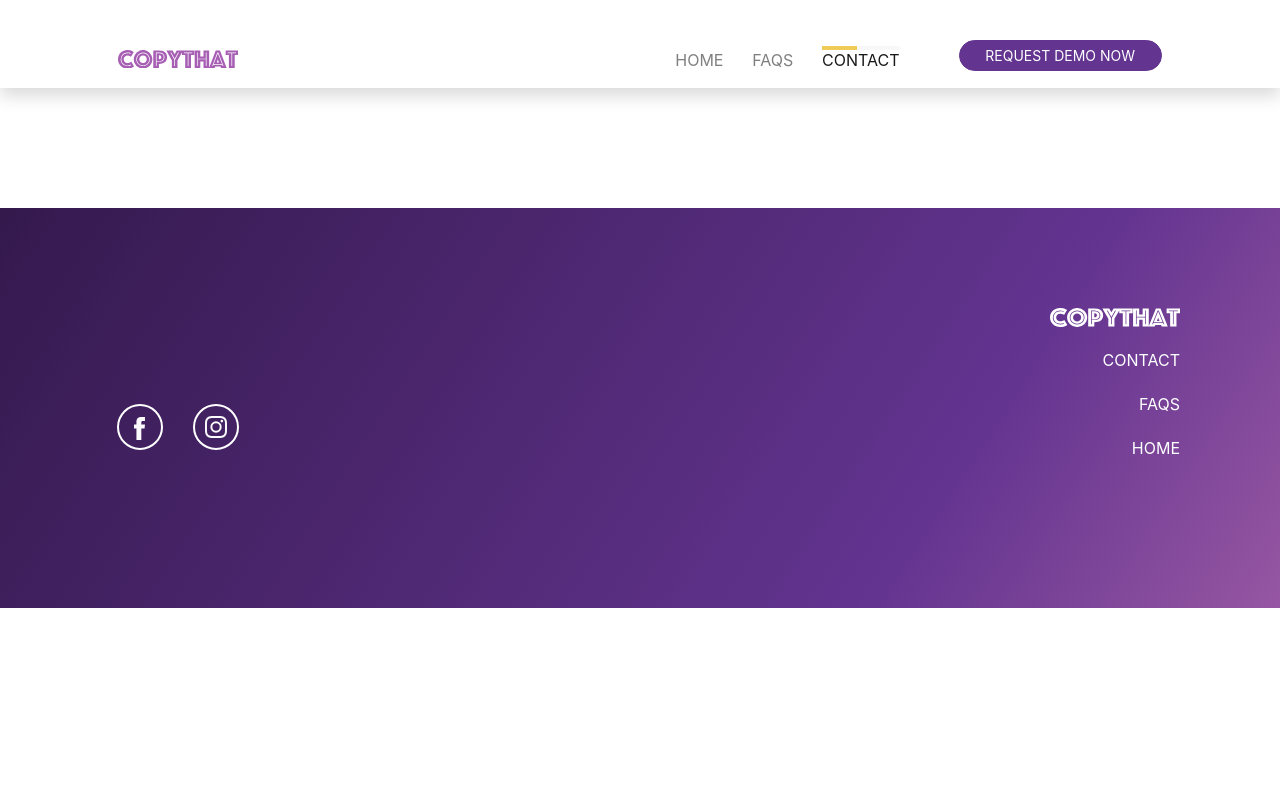
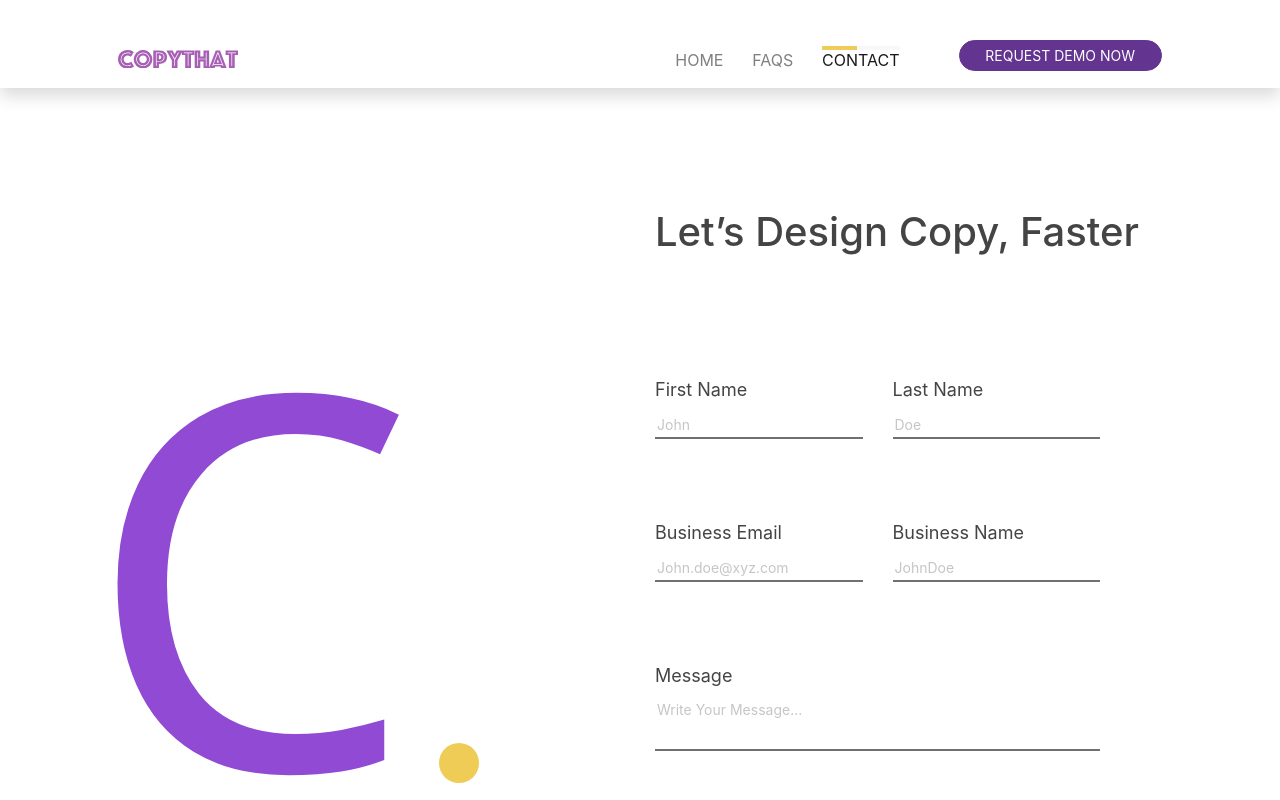
Before and after one commit to yashu2001/Copy_That, a React (Create React App) app: page /contact in a window 1280 px wide. Shown: the top 800 px of the page. Built offline with nearby package versions, Linux system fonts and the light colour scheme.

Commit message:
Form almost ready,need to do state management and add button and auto resize text area

```diff
--- a/src/App.css
+++ b/src/App.css
@@ -3,6 +3,79 @@
   box-sizing: border-box;
   --color-primary: #633490;
   font-family: "geomanist" !important;
+}
+/* Elements custom */
+h1 {
+  font-size: 140px !important;
+  color: #a75fb4 !important;
+}
+h2 {
+  font-size: 70px !important;
+  color: #444445 !important;
+}
+h3 {
+  font-size: 45px !important;
+  color: #c7c5c7 !important;
+}
+h4 {
+  font-size: 40px !important;
+  color: #444445 !important;
+}
+h5 {
+  font-size: 40 !important;
+  text-transform: uppercase;
+  color: #444445 !important;
+}
+h6 {
+  font-size: 22px !important;
+  color: #444445 !important;
+}
+.p1 {
+  font-size: 18px !important;
+  color: #444445 !important;
+}
+.p2 {
+  font-size: 18px !important;
+  color: #707070 !important;
+}
+.p3 {
+  font-size: 18px !important;
+  color: #444445 !important;
+}
+.p4 {
+  font-size: 16px !important;
+  color: #444445 !important;
+}
+label {
+  display: block !important;
+}
+input,textarea {
+  border: none;
+  border-bottom: 2px solid #707070;
+  width: 100% !important;
+}
+textarea{
+  resize: none !important;
+}
+::-webkit-input-placeholder {
+  /* Chrome/Opera/Safari */
+  font-size: 14px;
+  color: #c7c5c7;
+}
+::-moz-placeholder {
+  /* Firefox 19+ */
+  font-size: 14px;
+  color: #c7c5c7;
+}
+:-ms-input-placeholder {
+  /* IE 10+ */
+  font-size: 14px;
+  color: #c7c5c7;
+}
+:-moz-placeholder {
+  /* Firefox 18- */
+  font-size: 14px;
+  color: #c7c5c7;
 }
 /* Importing main font */
 @font-face {
@@ -96,3 +169,10 @@
 .margin-top-56 {
   margin-top: 48px !important;
 }
+.margin-top-80 {
+  margin-top: 80px !important;
+}
+/* Utilities */
+.bold {
+  font-weight: bold;
+}
--- a/src/components/COMMON/Footer.js
+++ b/src/components/COMMON/Footer.js
@@ -21,13 +21,13 @@ export default function Footer() {
             />
           </svg>
           <Link to="/contact">
-            <p class="footer-link">CONTACT</p>
+            <p className="footer-link">CONTACT</p>
           </Link>
           <Link to="/faq">
-            <p class="footer-link">FAQS</p>
+            <p className="footer-link">FAQS</p>
           </Link>
           <Link to="/">
-            <p class="footer-link">HOME</p>
+            <p className="footer-link">HOME</p>
           </Link>
         </Col>
         <Col xs={{ span: 6 }} className="lift-me-up">
--- a/src/components/COMMON/Navbar.js
+++ b/src/components/COMMON/Navbar.js
@@ -40,7 +40,7 @@ export default function NAVBAR({ activatedLink }) {
                 </span>
               </Nav.Link>
               <Nav.Link
-                href="#"
+                href="faq"
                 className={activatedLink === "faq" ? "active" : ""}
               >
                 <span className={activatedLink === "faq" ? "active-span" : ""}>
--- /dev/null
+++ b/src/components/CONTACT/CENTER/LEFT.js
@@ -0,0 +1,42 @@
+import React from "react";
+
+export default function LEFT() {
+  return (
+    <svg
+      xmlns="http://www.w3.org/2000/svg"
+      width="394"
+      height="697"
+      viewBox="0 0 394 697"
+      className="d-none d-sm-none d-md-none d-xl-block d-lg-block"
+    >
+      <g
+        id="Contact_-_Logo"
+        data-name="Contact - Logo"
+        transform="translate(-373 -67)"
+      >
+        <g id="Logo_2" data-name="Logo 2" transform="translate(375 139)">
+          <text
+            id="C"
+            transform="translate(160 490)"
+            fill="#904ad4"
+            font-size="521"
+            font-family="SegoeUI, Segoe UI"
+          >
+            <tspan x="-161.286" y="0">
+              C
+            </tspan>
+          </text>
+        </g>
+        <circle
+          id="Ellipse_21"
+          data-name="Ellipse 21"
+          cx="20"
+          cy="20"
+          r="20"
+          transform="translate(727 602)"
+          fill="#efcc56"
+        />
+      </g>
+    </svg>
+  );
+}
--- /dev/null
+++ b/src/components/CONTACT/CENTER/RIGHT.js
@@ -0,0 +1,47 @@
+import React from "react";
+import { Row, Col } from "react-bootstrap";
+export default function RIGHT() {
+  return (
+    <>
+      <h4>Let’s Design Copy, Faster</h4>
+      <form className="margin-top-120">
+        <Row className="justify-content-space-between">
+          <Col xs={5}>
+            <label for="first-name" className="p1">
+              First Name
+            </label>
+            <input id="first-name" type="text" placeholder="John" />
+          </Col>
+          <Col xs={5}>
+            <label for="last-name" className="p1">
+              Last Name
+            </label>
+            <input id="last-name" type="text" placeholder="Doe" />
+          </Col>
+        </Row>
+        <Row className="justify-content-space-between margin-top-80">
+          <Col xs={5}>
+            <label for="email" className="p1">
+              Business Email
+            </label>
+            <input id="email" type="text" placeholder="John.doe@xyz.com" />
+          </Col>
+          <Col xs={5}>
+            <label for="business-name" className="p1">
+              Business Name
+            </label>
+            <input id="business-name" type="text" placeholder="JohnDoe" />
+          </Col>
+        </Row>
+        <Row className="justify-content-space-between margin-top-80">
+          <Col xs={10}>
+            <label for="message" className="p1">
+              Message
+            </label>
+            <textarea id="message"  placeholder="Write Your Message..." />
+          </Col>
+        </Row>
+      </form>
+    </>
+  );
+}
--- /dev/null
+++ b/src/components/CONTACT/CENTER/index.js
@@ -0,0 +1,18 @@
+import React from "react";
+import Left from "./LEFT";
+import Right from "./RIGHT";
+import { Container, Col, Row } from "react-bootstrap";
+export default function Index() {
+  return (
+    <Container className="margin-top-120">
+      <Row>
+        <Col>
+          <Left />
+        </Col>
+        <Col xs={12} sm={12} md={12} lg={6}>
+          <Right />
+        </Col>
+      </Row>
+    </Container>
+  );
+}
--- a/src/components/CONTACT/index.js
+++ b/src/components/CONTACT/index.js
@@ -1,10 +1,12 @@
 import React from "react";
 import Navbar from "../COMMON/Navbar";
 import Footer from "../COMMON/Footer";
+import Center from "./CENTER";
 export default function Index() {
   return (
     <>
       <Navbar activatedLink="contact" />
+      <Center />
       <Footer />
     </>
   );
--- a/src/components/FAQ/CENTER/Content.js
+++ b/src/components/FAQ/CENTER/Content.js
@@ -27,7 +27,7 @@ export default function Content() {
     <>
       {data.map((entry) => (
         <div className="margin-top-56">
-          <h3>{entry.question}</h3>
+          <p className="p1 bold">{entry.question}</p>
           <p className="margin-top-24">{entry.answer}</p>
         </div>
       ))}
--- a/src/components/FAQ/CENTER/Header.js
+++ b/src/components/FAQ/CENTER/Header.js
@@ -1,5 +1,5 @@
 import React from "react";
 
 export default function Header() {
-  return <h1 className="text-center mb-2">Frequently Asked Questions</h1>;
+  return <h4>Frequently Asked Questions</h4>;
 }
```
Also changed, not shown: link_dev.txt.
